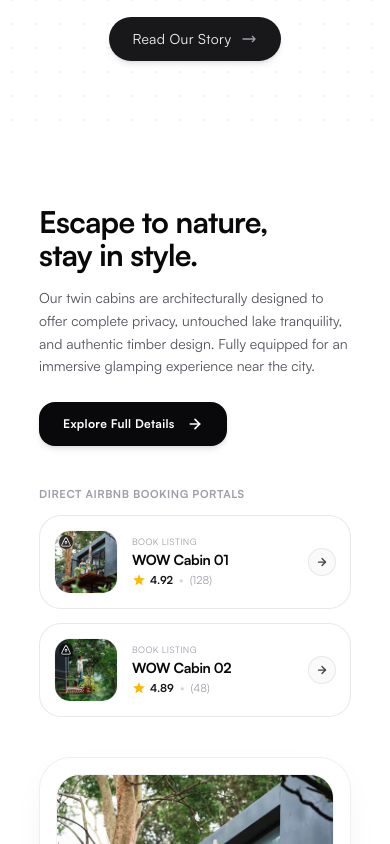
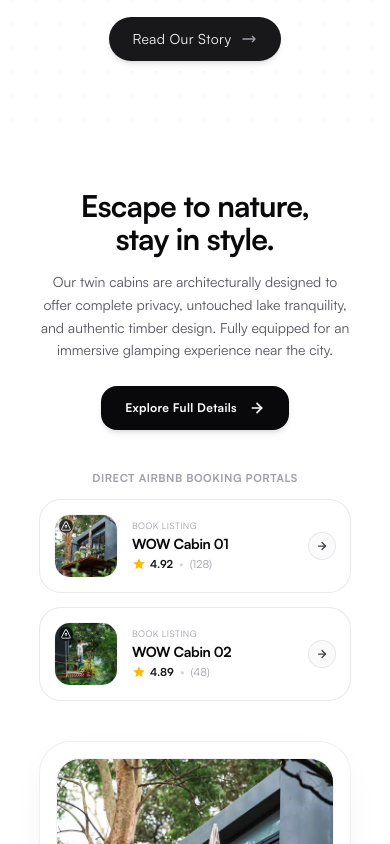
Before and after one commit to Om-Mahadik/wow, a Next.js app: page / in a window 390 px wide. Shown: the part 1240-2084 px from the top of the page. Built offline with nearby package versions, Linux system fonts and the light colour scheme.

Commit message:
almost done

```diff
--- a/components/home/FeaturedCabin.tsx
+++ b/components/home/FeaturedCabin.tsx
@@ -28,7 +28,7 @@ export default function FeaturedCabinSection({
       rating: "4.92",
       reviews: "128",
       image: "/images/deck-1.jpg",
-      url: "https://www.airbnb.com/rooms/YOUR_CABIN_1_ID",
+      url: "https://www.airbnb.co.in/rooms/1232353131595460643",
     },
     {
       name: "WOW Cabin 02",
@@ -36,20 +36,20 @@ export default function FeaturedCabinSection({
       rating: "4.89",
       reviews: "48",
       image: "/images/deck-2.jpg",
-      url: "https://www.airbnb.com/rooms/1335278453303607590",
+      url: "https://www.airbnb.co.in/rooms/1233873689915292788",
     },
   ];
 
   return (
-    <div className="w-full bg-white py-20 select-none">
+    <div className="w-full bg-white py-16 md:py-20 select-none">
       {/* Container set strictly to 80% of screen viewport width */}
       <div className="w-[80vw] mx-auto grid grid-cols-1 lg:grid-cols-12 gap-10 lg:gap-16 items-center">
 
         {/* COMBINED LEFT PANEL: Headline, Copy, Primary CTA & Integrated Airbnb Cards */}
         <div className="lg:col-span-7 flex flex-col space-y-8">
 
-          {/* 1. Text & Information Block */}
-          <div className="flex flex-col space-y-4">
+          {/* 1. Text & Information Block (Centered on mobile, Left-aligned on tablet/desktop) */}
+          <div className="flex flex-col space-y-4 items-center text-center md:items-start md:text-left">
             <h2 className="text-3xl md:text-4xl lg:text-5xl font-bold tracking-tight text-zinc-950 leading-[1.1]">
               Escape to nature, <br />
               stay in style.
@@ -62,7 +62,7 @@ export default function FeaturedCabinSection({
             <div className="pt-2">
               <Link
                 href="/cabin"
-                className="inline-flex items-center gap-3 py-3.5 px-6 bg-zinc-950 text-white rounded-2xl text-xs font-semibold tracking-wide transition-all hover:bg-zinc-800 active:scale-95 shadow-md group"
+                className="inline-flex items-center justify-center gap-3 py-3.5 px-6 bg-zinc-950 text-white rounded-2xl text-xs font-semibold tracking-wide transition-all hover:bg-zinc-800 active:scale-95 shadow-md group"
               >
                 <span>Explore Full Details</span>
                 <svg
@@ -83,7 +83,7 @@ export default function FeaturedCabinSection({
 
           {/* 2. Embedded Airbnb Booking Bar */}
           <div className="flex flex-col space-y-3 pt-2">
-            <span className="text-[11px] font-bold uppercase tracking-wider text-zinc-400">
+            <span className="text-[11px] font-bold uppercase tracking-wider text-zinc-400 text-center md:text-left">
               Direct Airbnb Booking Portals
             </span>
 
@@ -109,7 +109,7 @@ export default function FeaturedCabinSection({
                   </div>
 
                   {/* Info Block */}
-                  <div className="ml-3.5 flex-1 flex flex-col justify-center min-w-0">
+                  <div className="ml-3.5 flex-1 flex flex-col justify-center min-w-0 text-left">
                     <span className="text-[9px] font-medium uppercase tracking-wider text-zinc-400">
                       Book Listing
                     </span>
@@ -161,7 +161,7 @@ export default function FeaturedCabinSection({
               </div>
 
               {/* Card Details */}
-              <div className="mt-5 px-1 flex flex-col gap-1">
+              <div className="mt-5 px-1 flex flex-col gap-1 text-left">
 
                 <div className="flex items-center justify-between text-[11px] tracking-wider text-zinc-400 uppercase font-semibold">
                   <span>{location}</span>
```
